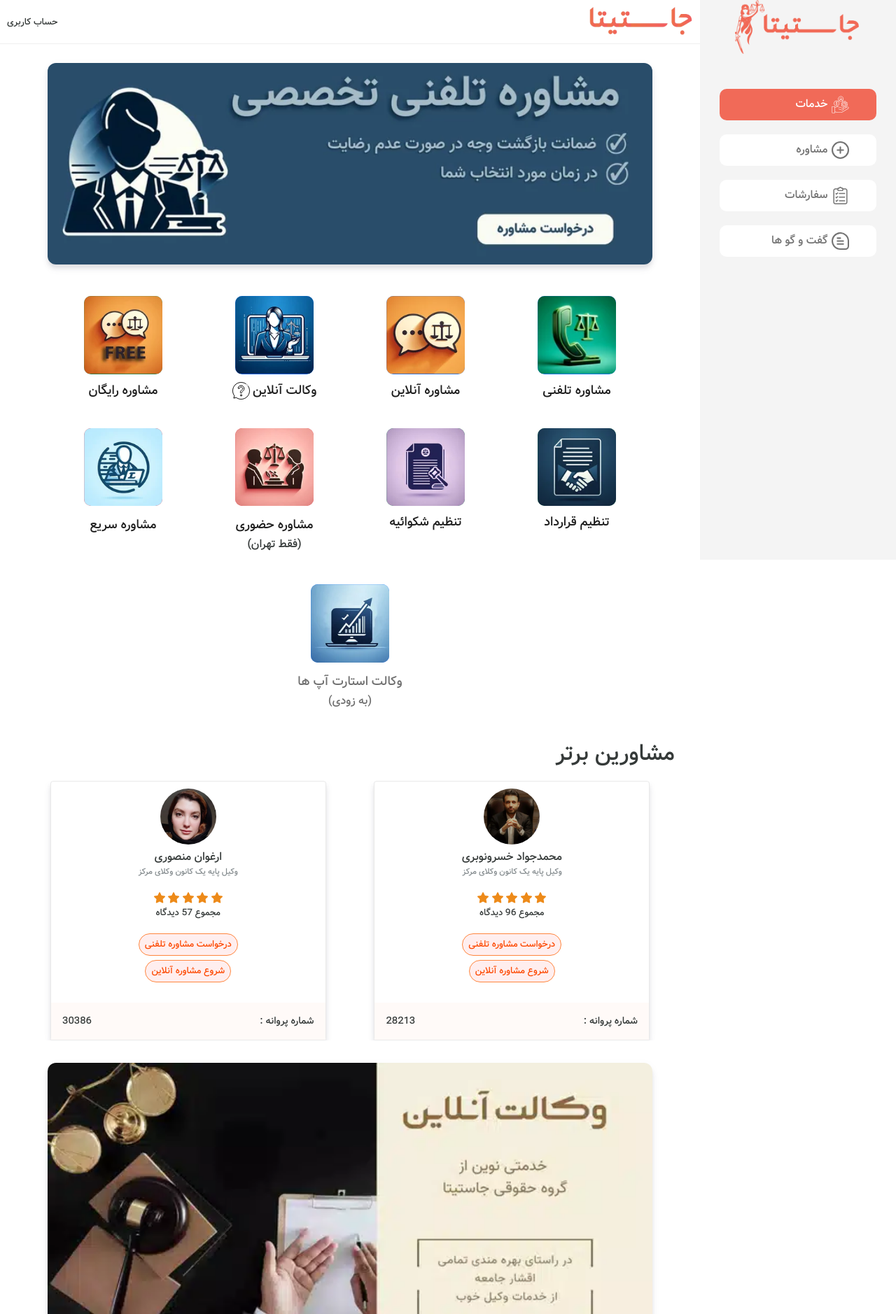
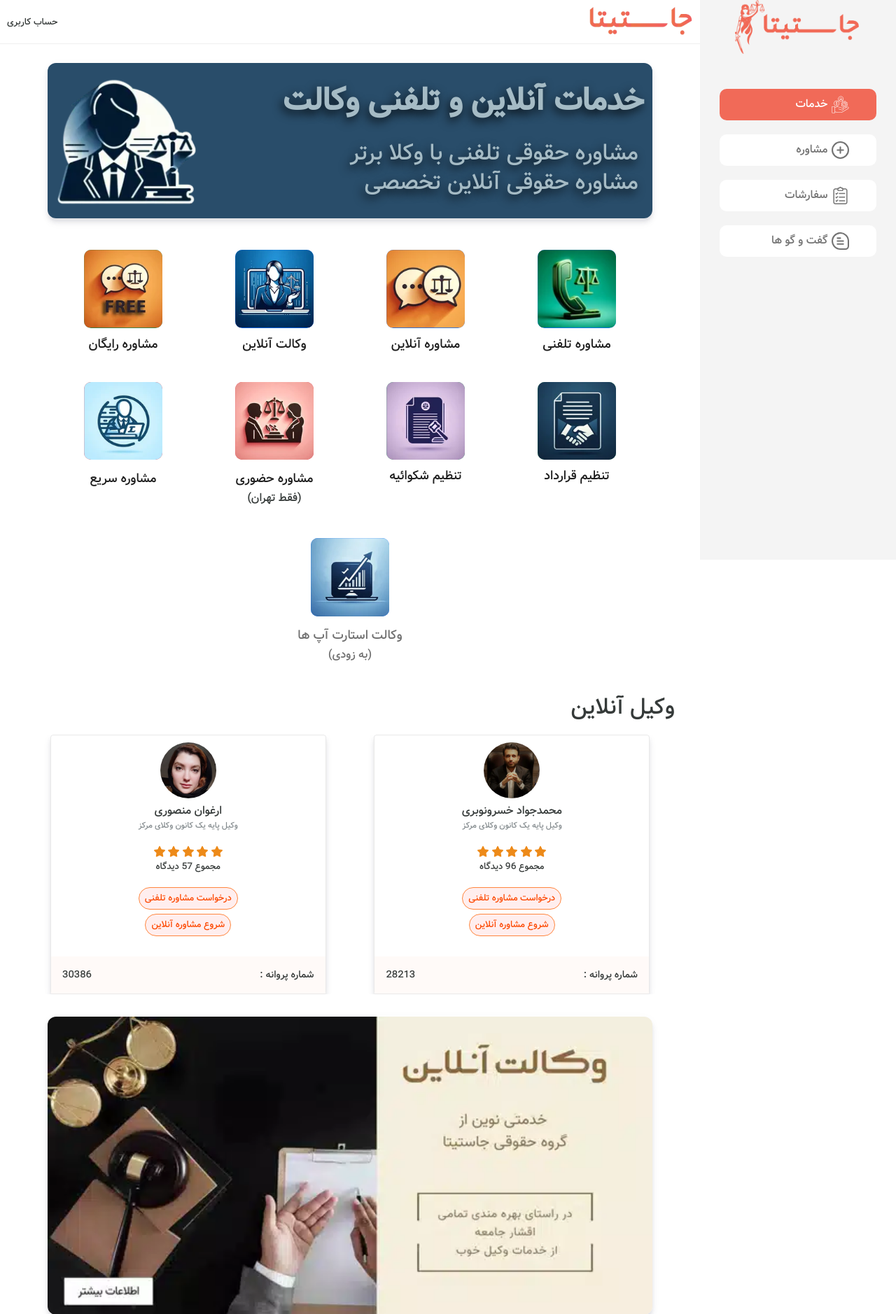
Before and after one commit to justita-app/justita-django, a Django app: page /social/ in a window 1280 px wide. Shown: the top 1878 px of the page at 70% size. Run offline with Django 4.2, Linux system fonts and the light colour scheme; some libraries are stand-ins or nearby versions.

Commit message:
services page, content added

```diff
--- a/social/templates/services.html
+++ b/social/templates/services.html
@@ -8,16 +8,30 @@
 
 {% block main_content %}
     <div class="banner">
-        <a href="{% url 'call-counseling:home' %}">
-        <img src="/media/social/services/app_banner.webp" alt="بنر یک"  class="banner-img">
-         </a>
+        <div style="background-color: #294D6A;" class="first-div">
+
+            <div style="width: 75%;" class="fcp-text">
+                <h1>خدمات آنلاین و تلفنی وکالت</h1>
+                <h2 class="mt-1 mt-lg-4 me-3">مشاوره حقوقی تلفنی با وکلا برتر</h2>
+                <h2 class="mt-0 me-3">مشاوره حقوقی آنلاین تخصصی</h2>
+
+            </div>
+
+
+
+                <img style="width: 25%;" class="img-fluid p-1" alt="آیکون وکیل تلفنی" src="/media/social/services/phonecall-counseling-logo-fcp.webp">
+
+
+
+        </div>
+
     </div>
 
     <div class="services-container">
 
         <div class="service-item col-4 col-lg-3 " onclick="window.location.href = '{% url 'call-counseling:home' %}'">
             <div class="img-icon bg-primary">
-                <img src="/media/social/services/call_counceling_logo.webp" alt="مشاوره تلفنی" class="service-thumbnail">
+                <img src="/media/social/services/call_counceling_logo.webp" alt="مشاوره حقوقی تلفنی" class="service-thumbnail">
             </div>
 
             <a href="{% url 'call-counseling:home' %}" class="service-link"><p class="service-title">مشاوره تلفنی </p></a>
@@ -25,7 +39,7 @@
 
         <div class="service-item col-4 col-lg-3 "  onclick="window.location.href = '{% url 'online-counseling:home' %}'">
             <div class="img-icon bg-primary">
-                <img src="/media/social/services/online_counceling_logo.webp" alt="مشاوره آنلاین" class="service-thumbnail">
+                <img src="/media/social/services/online_counceling_logo.webp" alt="مشاوره حقوقی آنلاین" class="service-thumbnail">
             </div>
 
             <a href="{% url 'online-counseling:home' %}" class="service-link"><p class="service-title">مشاوره آنلاین </p></a>
@@ -34,14 +48,12 @@
 
         <div class="service-item col-4 col-lg-3 "  onclick="window.location.href = '{% url 'social:legal-panel' %}'">
             <div class="img-icon bg-primary">
-                <img src="/media/social/services/online_attorney_logo.webp" alt="وکالت آنلاین" class="service-thumbnail">
+                <img src="/media/social/services/online_attorney_logo.webp" alt="وکیل آنلاین" class="service-thumbnail">
             </div>
 
             <a href="{% url 'social:legal-panel' %}" class="service-link">
                 <p class="service-title">وکالت آنلاین</p>
-                <button type="button" class="btn guide-consultation_icon" data-bs-toggle="modal" data-bs-target="#Description">
-                    <img src="/media/social/main/question-icon.svg" alt="راهنما">
-                </button>
+
             </a>
 
         </div>
@@ -118,7 +130,7 @@
 
     <div class="mt-4 mb-1 px-3">
         <h2>
-            مشاورین برتر
+وکیل آنلاین
         </h2>
     </div>
     <div class="lawyers-row">
@@ -132,6 +144,7 @@
 
                 <div class="information">
                     <img src="/media/team/Mohammad_nobari.webp" alt="محمدجواد خسرونوبری" class="profile-picture">
+
                     <div class="info">
                         <p class="lawyer-name">محمدجواد خسرونوبری</p>
                         <p class="position small">وکیل پایه یک کانون وکلای مرکز</p>
@@ -228,6 +241,7 @@
     </div>
 
 
+
     <div class="text-lorem bg-light p-3 rounded mb-3">
 
         <h2 style="font-weight: 600; ">مشاوره حقوقی تلفنی</h2>
@@ -248,16 +262,25 @@
     </div>
     <div class="text-lorem mb-3 bg-light p-3 rounded">
 
-        <h2 style="font-weight: 500;">مشاوره حقوقی آنلاین
+        <h2 style="font-weight: 600;">مشاوره حقوقی آنلاین
         </h2>
         <p class="px-1">
             مشاور حقوقی آنلاین در واقع نوعی از ارائه خدمات حقوقی در بستر اینترنت می‌باشد. در عصر حاضر به جهت رواج اپلیکیشن‌های ارتباطی و پیام‌رسان‌ها و به طور کلی به جهت سهولت دسترسی به اینترنت برخلاف گذشته استفاده از خدمات حقوقی به صورت آنلاین نیز گسترش یافته است. گروه حقوقی جاستیتا با استفاده از این مهم بستری را فراهم آورده تا کاربران به صورت آنلان با وکیل های مجموعه به صورت 24 ساعته ارتباط و مشاوره بگیرند.
         </p>
     </div>
+    <div class="text-lorem bg-light p-3 rounded mb-3">
+
+        <h3 style="font-weight: 500; ">مشاوره آنلاین حقوقی 24 ساعته</h3>
+        <p class="px-1">
+      کاربران گرامی می توانند خدمت مشاوره حقوقی آنلاین را از لیست خدمات وب اپلیکیشن انتخاب کنند و بدون محدودیت زمانی و 24 ساعته نسبت به طرح پرسش حقوقی خود از وکیل آنلاین مورد انتخاب اقدام نمایند.
+        </p>
+
+    </div>
+
     <div class="text-lorem mb-3 bg-light p-3 rounded">
 
         <h3 style="font-weight: 500;">
-        مزایای مشاوره حقوقی آنلاین جاستیتا
+        سایر مزایای مشاوره حقوقی آنلاین جاستیتا
         </h3>
         <p class="px-1">
             دسترسی هرچه سریع‌تر به وکیل آنلاین و
@@ -286,7 +309,7 @@
         <div class="modal-dialog">
         <div class="modal-content">
             <div class="modal-header">
-            <h5 class="modal-title" id="DescriptionLabel">پنل وکالت آنلاین</h5>
+            <h4 class="modal-title" id="DescriptionLabel">پنل وکالت آنلاین</h4>
             <button type="button" class="btn-close" data-bs-dismiss="modal" aria-label="Close"></button>
             </div>
             <div class="modal-body">
@@ -306,9 +329,10 @@
         <div class="modal-dialog">
         <div class="modal-content">
             <div class="modal-header">
-            <h5 class="modal-title" id="quickActionLabel">سفارش سریع</h5>
+            <h5 class="modal-title" id="quickActionLabel">مشاوره تلفنی و آنلاین فوری</h5>
             <button type="button" class="btn-close" data-bs-dismiss="modal" aria-label="Close" style="margin: 0;"></button>
             </div>
+            <p class="px-3">جهت ثبت سفارش مشاوره فوری و 24 ساعته در شبکه های اجتماعی، گزینه مورد نظر خود را انتخاب نمایید</p>
             <div class="modal-body text-center" >
                 <li class="my-2 quick-order_icon d-flex justify-content-around">
                     <a href="tel:+982177871787" class="d-inline-block btn btn-outline-primary w-50 d-flex justify-content-between align-items-center">
--- a/static/social/call-counseling/description/style.css
+++ b/static/social/call-counseling/description/style.css
@@ -8,7 +8,7 @@
     border: solid 1px var(--brand-color);
     border-radius: 4px;
     padding: 4px 10px;
-    font-size: 0.9rem;
+    font-size: 16px;
 }
 
 #descriptionArea:focus {
--- a/static/social/services/style.css
+++ b/static/social/services/style.css
@@ -9,6 +9,39 @@
 .banner-img {
     width: 100%;
 }
+.first-div{
+    display: flex;
+
+    min-height: 33.3%;
+    justify-content: space-between;
+    padding: 0.25rem;
+}
+.fcp-text{
+    color: #A5BBC5;
+
+display: flex ;
+flex-direction: column;
+justify-content: center;
+margin: 0.5rem 0 0.5rem 0;
+
+
+}
+.fcp-text h1{
+    font-size: 5vw;
+    font-weight: 600;
+    text-shadow: -3px 5px 14px rgba(0,0,0,0.79);
+
+    margin-right: 0.5rem ;
+    margin-bottom: 0.25rem;
+}
+.fcp-text h2{
+    font-size: 3vw;
+    text-shadow: -3px 5px 14px rgba(0,0,0,0.79);
+    margin-bottom: 0.2rem;
+}
+
+
+
 
 .services-container {
     display: flex;
@@ -149,6 +182,7 @@
         font-size: medium;
     }
 
+
 }
 
 
@@ -188,7 +222,13 @@
 
 }
 
+@media (min-width:768px){
+    .fcp-text h1 {
+        font-size: 3.5vw;}
+        .fcp-text h2 {
+            font-size: 2.5vw;}
 
+}
 /* lawyer carddddddddddds */
 *{
     color: #353a39;
--- a/templates/social/base.html
+++ b/templates/social/base.html
@@ -4,11 +4,9 @@
 {% block title %}خدمات آنلاین و تلفنی وکالت{% endblock title %}
 
 {% block meta %}
-    <meta charset="UTF-8">
-    <meta name="viewport" content="width=device-width, initial-scale=1.0">
+
     <meta name="description" content="ارائه خدمات مشاوره با وکیل، از جمله مشاوره حقوقی تلفنی و آنلاین، وکالت آنلاین و مشاوره حضوری در وب اپلیکیشن جاستیتا">
     <meta name="keywords" content="مشاوره حقوقی تلفنی, مشاوره حقوقی آنلاین, مشاوره تلفنی با وکیل ,مشاوره آنلاین با وکیل , مشاوره رایگان با وکیل , مشاوره حقوقی رایگان ">
-    <meta name="language" content="Persian">
         <!-- open graph face book-->
         <meta property="og:type" content="website">
         <meta property="og:url" content="https://justita.app">
```
Also changed, not shown: media/social/services/phonecall-counseling-logo-fcp.webp (added), static/manifest.json.
